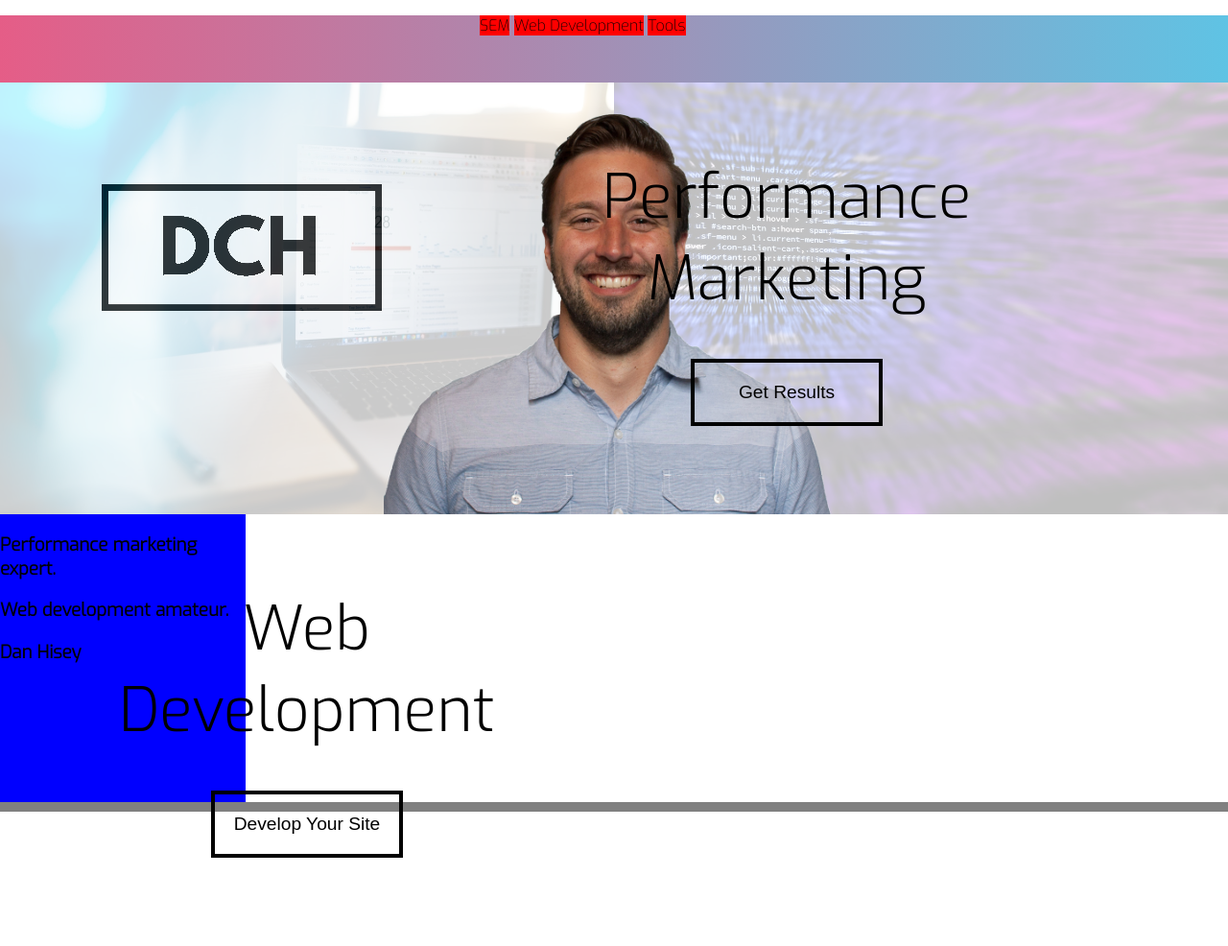
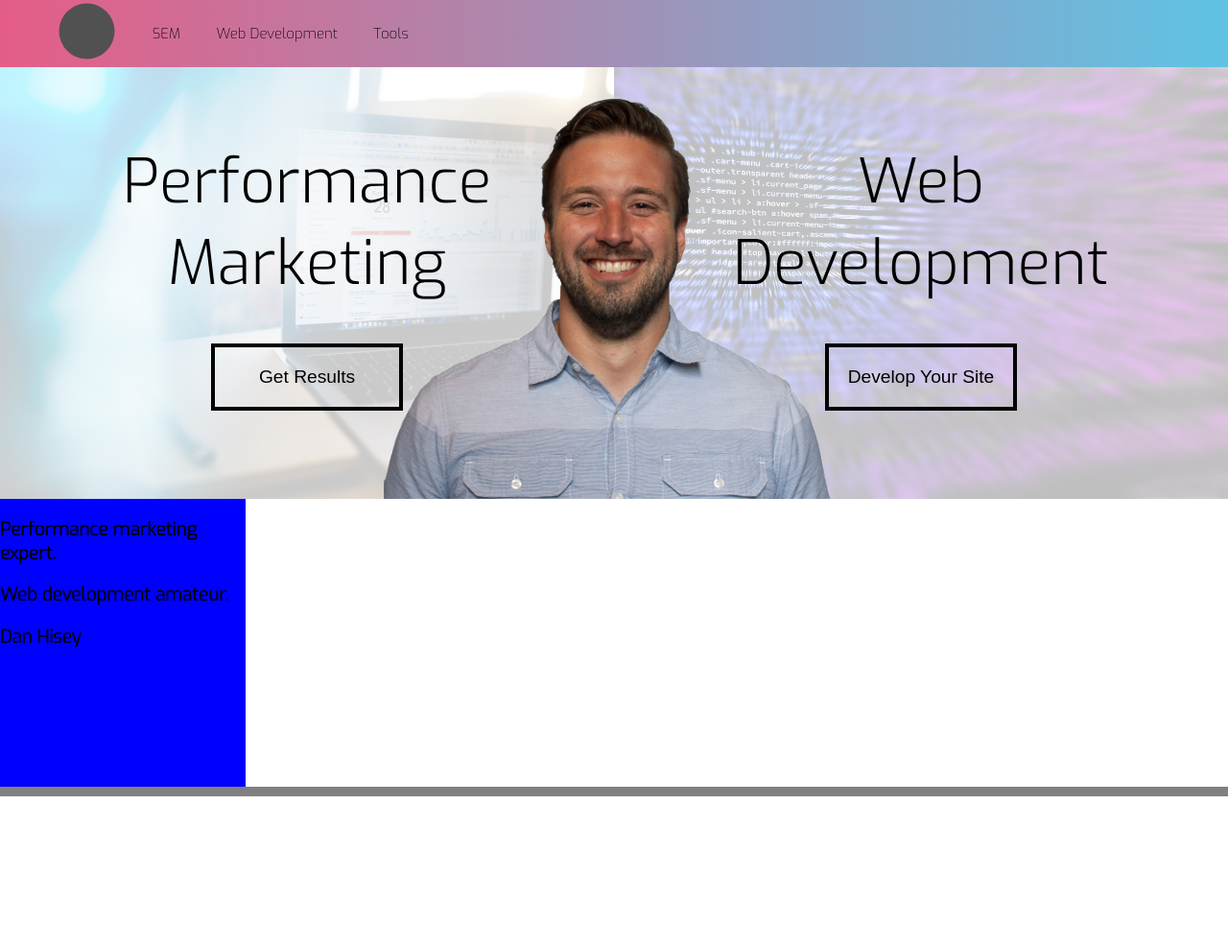
Before and after one commit to dchisey/personal_website, a plain HTML site: page index.html in a window 1280 px wide. Shown: the whole page at 96% size. After the commit the page ends 830 px from the top, so only its background shows below. Drawn offline with Linux system fonts and the light colour scheme.

Commit message:
Nav updated to include placeholder for logo

```diff
--- a/index.html
+++ b/index.html
@@ -17,8 +17,11 @@
 <body>
   <header>
     <nav>
-      <img src="images/logo.png" alt="DCH logo">
+
       <ul>
+        <li>
+          <canvas width="63" height="63" id="logo"></canvas>
+        </li>
         <li>SEM</li>
         <li>Web Development</li>
         <li>Tools</li>
@@ -60,6 +63,7 @@
 
 
 <script src="scripts/home.js"></script>
+<script src="scripts/logo.js"></script>
 
 </body>
 
--- /dev/null
+++ b/scripts/logo.js
@@ -0,0 +1,10 @@
+var canvas = document.getElementById('logo'),
+    context = canvas.getContext('2d'),
+    xStart = canvas.width / 2,
+    yStart = canvas.height / 2,
+    radius = 29;
+
+context.beginPath();
+context.arc(xStart, yStart, radius, 2 * Math.PI, false);
+context.fillStyle = '#515151';
+context.fill();
--- a/styles/main.css
+++ b/styles/main.css
@@ -14,7 +14,7 @@ div.break {
 }
 
 body {
-  margin:0;
+  margin: 0;
   background-color: var(--main-bg);
   color: var(--secondary-bg);
   font-family: 'Exo', sans-serif;
@@ -23,7 +23,6 @@ body {
 
 nav {
   position: relative;
-  margin:0;
   width: 100%;
   height: 70px;
   background: #E55D87;  /* fallback for old browsers */
@@ -31,18 +30,17 @@ nav {
   background: linear-gradient(to left, #5FC3E4, #E55D87); /* W3C, IE 10+/ Edge, Firefox 16+, Chrome 26+, Opera 12+, Safari 7+ */
 }
 
-nav > img {
-
-  float: left;
-}
-
-ul {
-  position:relative;
+nav > ul {
+  display: flex;
+  align-items: center;
+  margin: 0;
+  height: 100%
 }
 
 nav ul li {
-  top:50%;
+  margin-left: 1.5%;
+  margin-right: 1.5%;
   display: inline-block;
+  font-size: 15px;
   list-style-type: none;
-  background-color:red;
 }
```
